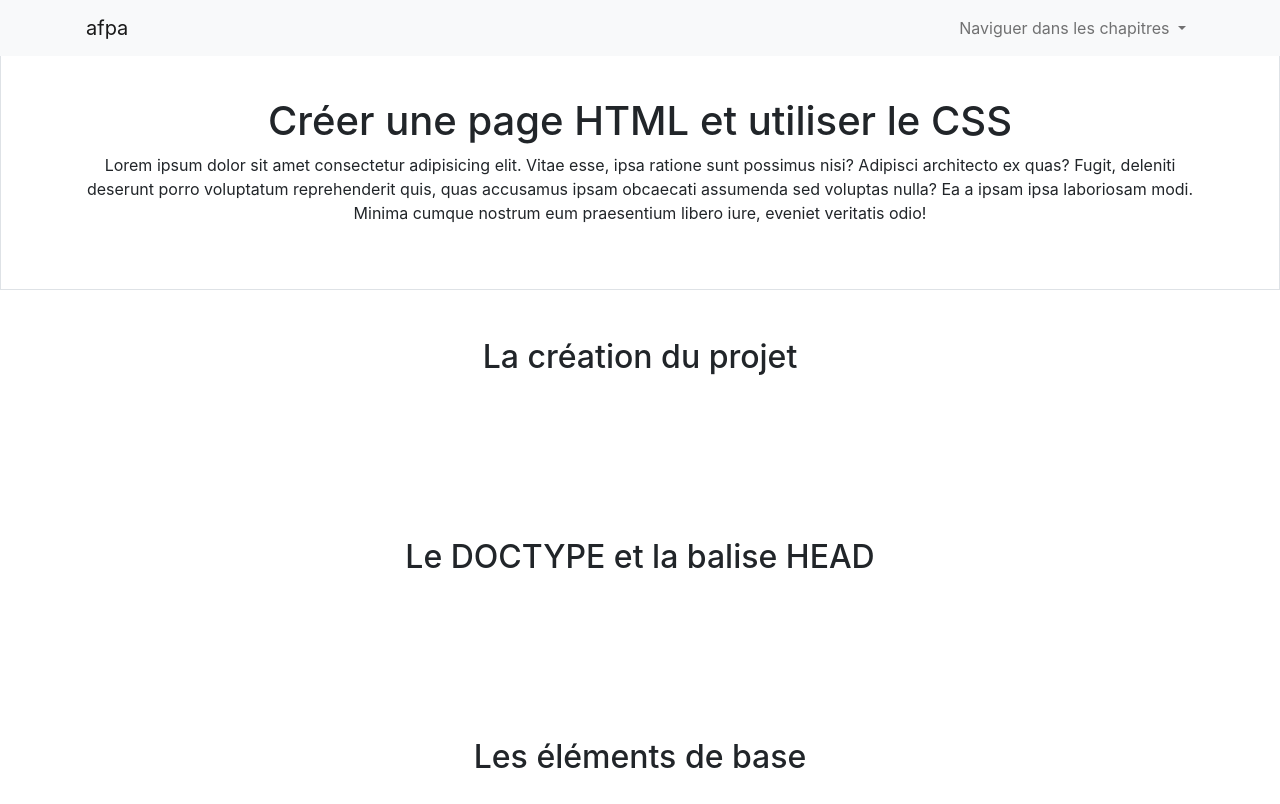
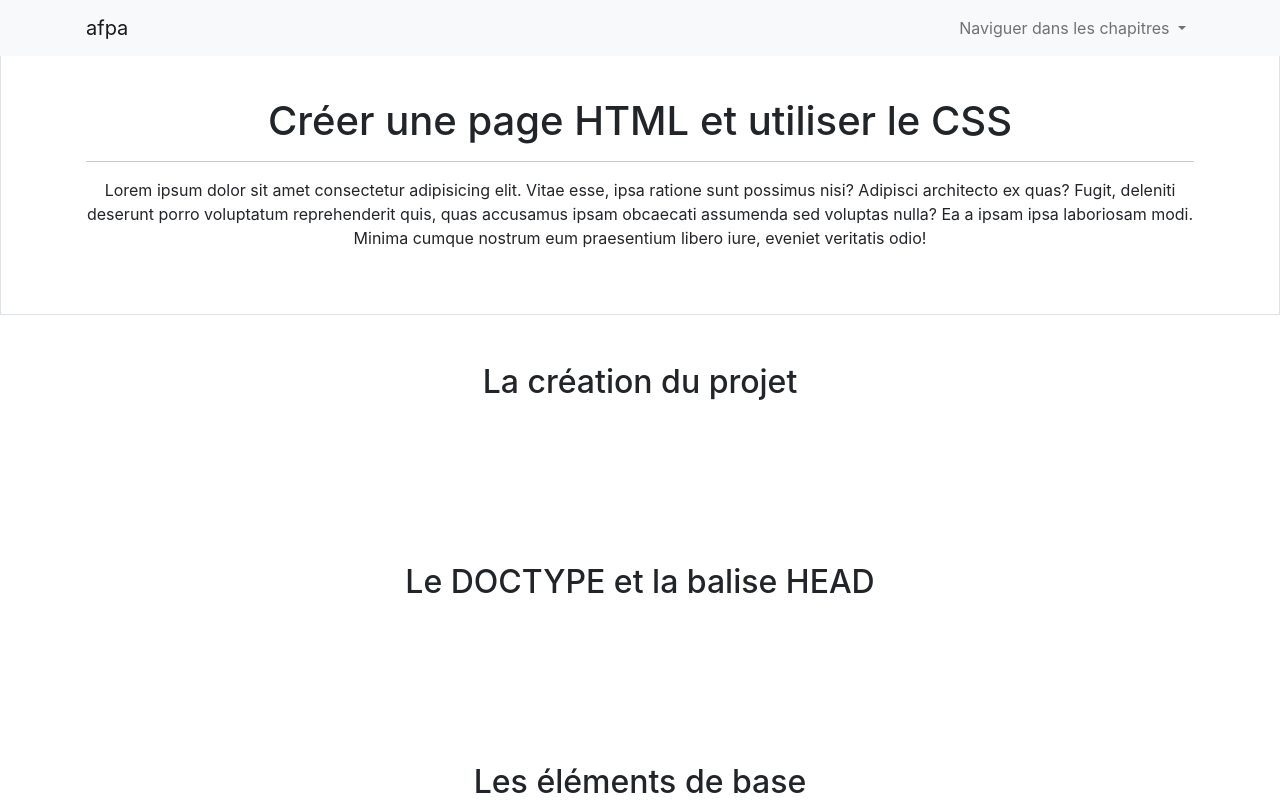
Before and after one commit to afpa-designers/starter-html, a website: page app/index.html in a window 1280 px wide. Shown: the top 804 px of the page. Drawn offline with nearby package versions, Linux system fonts and the light colour scheme.

Commit message:
first modifications

```diff
--- a/app/index.html
+++ b/app/index.html
@@ -43,6 +43,7 @@
             <div class="row">
                 <div class="col-md-12 text-center">
                     <h1>Créer une page HTML et utiliser le CSS</h1>
+                    <hr>
                     <p>Lorem ipsum dolor sit amet consectetur adipisicing elit. Vitae esse, ipsa ratione sunt possimus nisi? Adipisci architecto ex quas? Fugit, deleniti deserunt porro voluptatum reprehenderit quis, quas accusamus ipsam obcaecati assumenda sed voluptas nulla? Ea a ipsam ipsa laboriosam modi. Minima cumque nostrum eum praesentium libero iure, eveniet veritatis odio!</p>
                 </div>
             </div>
--- a/dev/scss/custom.scss
+++ b/dev/scss/custom.scss
@@ -3,5 +3,5 @@ header{
     z-index:999;
 }
 section{
-    min-height:25vh;
+    min-height:27vh;
 }
```
